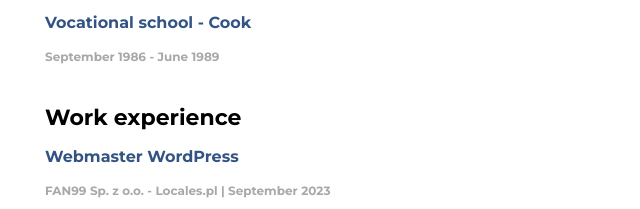
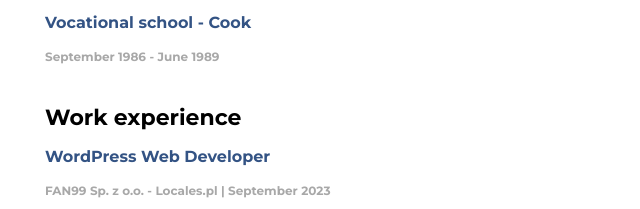
Before and after one commit to adamcegielka/cv_adam_cegielka, a website: page index.html in a window 1280 px wide. Shown: the part 1287-1496 px from the top of the page, 453-1093 px from the left. Drawn offline with Linux system fonts and the light colour scheme.

Commit message:
chore(html): change content

```diff
--- a/index.html
+++ b/index.html
@@ -196,7 +196,7 @@
         <!-- Work experience -->
         <div class="education">
           <h2 class="heder-primary">Work experience</h2>
-          <h3 class="job-name">Webmaster WordPress</h3>
+          <h3 class="job-name">WordPress Web Developer</h3>
           <p class="job-date">
             <b>FAN99 Sp. z o.o. - Locales.pl | September 2023</b>
           </p>
```
Also changed, not shown: index_pl.html (+1 -1 lines).
